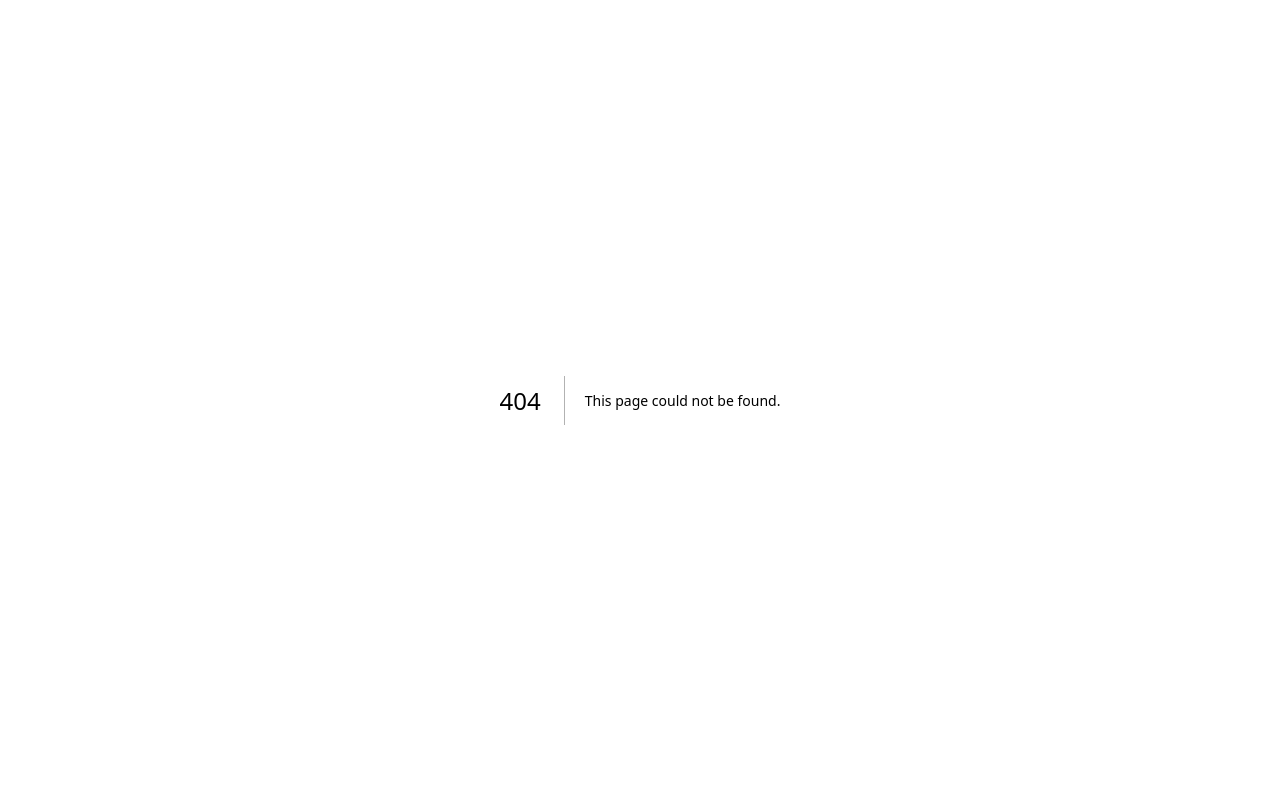
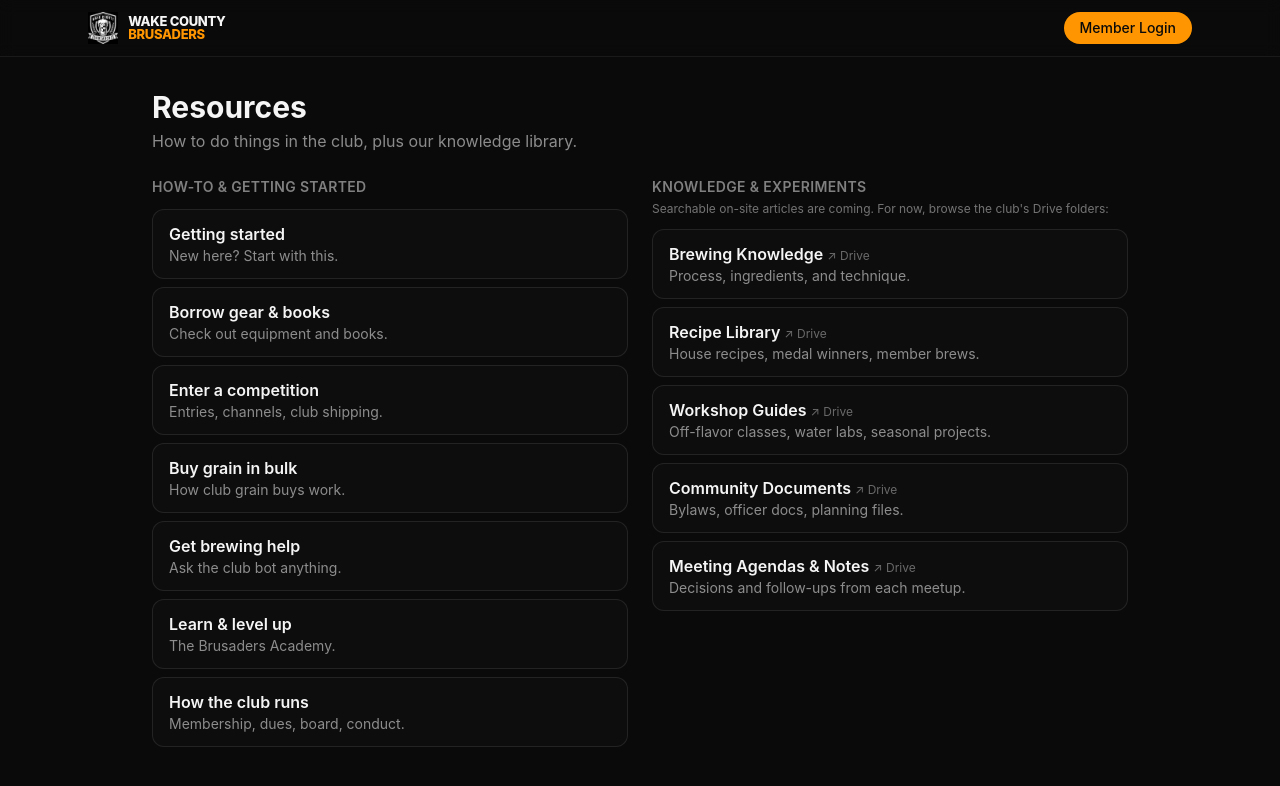
Before and after one commit to wcbrusaders/wcb_site, a Next.js app: page /members/resources in a window 1280 px wide. Before the commit this address had no page. Shown: the top 786 px of the page. Built offline with nearby package versions, Linux system fonts and the light colour scheme; no server answers.

Commit message:
feat(resources): two-lane Resources landing (how-to + Drive knowledge links)

```diff
--- /dev/null
+++ b/src/app/members/resources/page.tsx
@@ -0,0 +1,43 @@
+// src/app/members/resources/page.tsx
+import Link from 'next/link'
+import { HOWTO_PAGES, KNOWLEDGE_DRIVE_LINKS } from '@/lib/resources-links'
+
+export default function ResourcesPage() {
+  return (
+    <div className="max-w-5xl mx-auto px-4 md:px-6 py-8">
+      <h1 className="text-2xl md:text-3xl font-bold">Resources</h1>
+      <p className="text-foreground/55 mt-1">How to do things in the club, plus our knowledge library.</p>
+      <div className="grid md:grid-cols-2 gap-6 mt-6">
+        {/* Lane 1 — how-to */}
+        <section>
+          <h2 className="text-sm font-semibold uppercase tracking-wide text-foreground/50">How-to & Getting Started</h2>
+          <ul className="mt-3 space-y-2">
+            {HOWTO_PAGES.map((p) => (
+              <li key={p.href}>
+                <Link href={p.href} className="block rounded-xl border border-border/60 bg-card-bg/30 hover:border-accent/40 px-4 py-3">
+                  <div className="font-semibold">{p.title}</div>
+                  <div className="text-sm text-foreground/55">{p.desc}</div>
+                </Link>
+              </li>
+            ))}
+          </ul>
+        </section>
+        {/* Lane 2 — knowledge (Drive links for now) */}
+        <section>
+          <h2 className="text-sm font-semibold uppercase tracking-wide text-foreground/50">Knowledge & Experiments</h2>
+          <p className="text-xs text-foreground/45 mt-1">Searchable on-site articles are coming. For now, browse the club's Drive folders:</p>
+          <ul className="mt-3 space-y-2">
+            {KNOWLEDGE_DRIVE_LINKS.map((l) => (
+              <li key={l.href}>
+                <a href={l.href} target="_blank" rel="noreferrer" className="block rounded-xl border border-border/60 bg-card-bg/30 hover:border-accent/40 px-4 py-3">
+                  <div className="font-semibold">{l.title} <span className="text-foreground/40 font-normal text-xs">↗ Drive</span></div>
+                  <div className="text-sm text-foreground/55">{l.desc}</div>
+                </a>
+              </li>
+            ))}
+          </ul>
+        </section>
+      </div>
+    </div>
+  )
+}
--- /dev/null
+++ b/src/lib/resources-links.ts
@@ -0,0 +1,20 @@
+// src/lib/resources-links.ts
+// Mirrors the homepage taplist Drive folders (src/app/page.tsx). Single source
+// for the Knowledge lane's "browse in Drive" links until on-site articles ship.
+export const HOWTO_PAGES = [
+  { href: '/members/resources/getting-started', title: 'Getting started', desc: 'New here? Start with this.' },
+  { href: '/members/resources/borrow-gear', title: 'Borrow gear & books', desc: 'Check out equipment and books.' },
+  { href: '/members/resources/enter-competition', title: 'Enter a competition', desc: 'Entries, channels, club shipping.' },
+  { href: '/members/resources/grain-buys', title: 'Buy grain in bulk', desc: 'How club grain buys work.' },
+  { href: '/members/resources/brewing-help', title: 'Get brewing help', desc: 'Ask the club bot anything.' },
+  { href: '/members/resources/learn', title: 'Learn & level up', desc: 'The Brusaders Academy.' },
+  { href: '/members/resources/the-club', title: 'How the club runs', desc: 'Membership, dues, board, conduct.' },
+]
+
+export const KNOWLEDGE_DRIVE_LINKS = [
+  { title: 'Brewing Knowledge', desc: 'Process, ingredients, and technique.', href: 'https://drive.google.com/drive/folders/1VPpxxr5sz-cREJiWNC7fRq46N7tewWC_' },
+  { title: 'Recipe Library', desc: 'House recipes, medal winners, member brews.', href: 'https://drive.google.com/drive/folders/1b-7-hMPgU6gBNqnNmIxSNROgUILW1jwc' },
+  { title: 'Workshop Guides', desc: 'Off-flavor classes, water labs, seasonal projects.', href: 'https://drive.google.com/drive/folders/1_I7Po8n9d1gBCze9xphoB5cVTZrLtBhf' },
+  { title: 'Community Documents', desc: 'Bylaws, officer docs, planning files.', href: 'https://drive.google.com/drive/folders/0AH3fezsxCD4DUk9PVA' },
+  { title: 'Meeting Agendas & Notes', desc: 'Decisions and follow-ups from each meetup.', href: 'https://drive.google.com/drive/folders/1Jysdr3jXicNqMgtFRuUBcmDG9_djtWqw' },
+]
```
